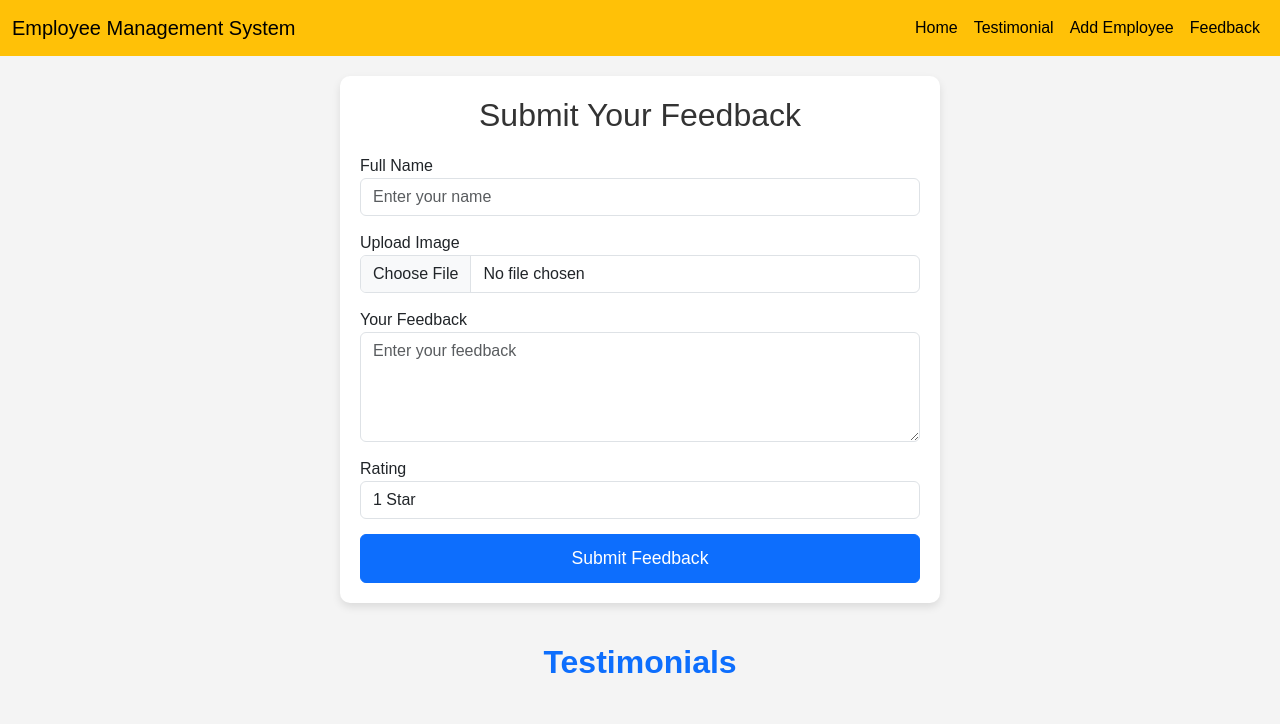
After one commit to Rushikesh31apk/Strong-Password-Generator-using-python-Django, a Django app: page /emp/feedback/ in a window 1280 px wide. The commit adds this page. Shown: the top 724 px of the page. Run offline with Django 5.2, Linux system fonts and the light colour scheme; some libraries are stand-ins or nearby versions.

Commit message:
add feedback form

```diff
--- a/emp/urls.py
+++ b/emp/urls.py
@@ -9,4 +9,6 @@ urlpatterns = [
    path('update-emp/<int:id>',views.update_emp),
    path('do-update-emp/<int:id>',views.do_update),
    path('testmonials/',views.testmonials),
+   path('feedback/',views.feedback),
+
 ]
--- a/emp/views.py
+++ b/emp/views.py
@@ -81,3 +81,6 @@ def testmonials(request):
     testi= Testomonial.objects.all()
 
     return render(request,'emp/testmonials.html',{'testi': testi})
+
+def feedback(request):
+    return render(request,'emp/feedback.html',{ })
--- /dev/null
+++ b/templates/emp/feedback.html
@@ -0,0 +1,156 @@
+<!DOCTYPE html>
+<html lang="en">
+<head>
+    <meta charset="UTF-8">
+    <meta name="viewport" content="width=device-width, initial-scale=1.0">
+    <title>Feedback Form</title>
+    <link href="https://cdn.jsdelivr.net/npm/bootstrap@5.3.3/dist/css/bootstrap.min.css" rel="stylesheet">
+    <script src="https://kit.fontawesome.com/a076d05399.js" crossorigin="anonymous"></script>
+    <style>
+        body {
+            font-family: 'Arial', sans-serif;
+            background-color: #f4f4f4;
+            margin: 0;
+        }
+
+        .testimonial-container {
+            display: flex;
+            flex-wrap: wrap;
+            justify-content: center;
+            gap: 20px;
+            perspective: 1000px;
+            padding: 20px;
+        }
+
+        .testimonial-card {
+            background-color: #fff;
+            border-radius: 15px;
+            box-shadow: 0 10px 20px rgba(0, 0, 0, 0.2);
+            width: 300px;
+            padding: 20px;
+            text-align: center;
+            transform-style: preserve-3d;
+            transition: transform 0.5s ease;
+        }
+
+        .testimonial-card:hover {
+            transform: rotateY(10deg) rotateX(10deg) translateY(-10px);
+        }
+
+        .testimonial-card img {
+            width: 100px;
+            height: 100px;
+            border-radius: 50%;
+            margin-bottom: 15px;
+            object-fit: cover;
+        }
+
+        .testimonial-card h3 {
+            margin: 0;
+            font-size: 1.5em;
+            color: #333;
+        }
+
+        .testimonial-card p {
+            font-size: 1em;
+            color: #666;
+            line-height: 1.5;
+        }
+
+        .testimonial-card .review {
+            display: flex;
+            justify-content: center;
+            margin-top: 10px;
+        }
+
+        .testimonial-card .review span {
+            color: #ffd700;
+            font-size: 1.2em;
+        }
+
+        .feedback-form {
+            max-width: 600px;
+            margin: 20px auto;
+            padding: 20px;
+            background: #fff;
+            border-radius: 10px;
+            box-shadow: 0 4px 8px rgba(0, 0, 0, 0.1);
+        }
+
+        .feedback-form h2 {
+            text-align: center;
+            margin-bottom: 20px;
+            color: #333;
+        }
+
+        .feedback-form .form-control {
+            margin-bottom: 15px;
+        }
+
+        .feedback-form .btn {
+            width: 100%;
+            padding: 10px;
+            font-size: 1.1em;
+        }
+    </style>
+</head>
+<body>
+
+    <!-- Include Navbar -->
+    {% include 'emp/navbar.html' %}
+
+    <!-- Feedback Form Section -->
+    <div class="feedback-form">
+        <h2>Submit Your Feedback</h2>
+        <form action="/submit-feedback/" method="POST" enctype="multipart/form-data">
+            {% csrf_token %}
+            <div class="form-group">
+                <label for="name">Full Name</label>
+                <input type="text" class="form-control" id="name" name="name" placeholder="Enter your name" required>
+            </div>
+            <div class="form-group">
+                <label for="image">Upload Image</label>
+                <input type="file" class="form-control" id="image" name="image" accept="image/*" required>
+            </div>
+            <div class="form-group">
+                <label for="testimonial_text">Your Feedback</label>
+                <textarea class="form-control" id="testimonial_text" name="testimonial_text" rows="4" placeholder="Enter your feedback" required></textarea>
+            </div>
+            <div class="form-group">
+                <label for="rating">Rating</label>
+                <select class="form-control" id="rating" name="rating" required>
+                    <option value="1">1 Star</option>
+                    <option value="2">2 Stars</option>
+                    <option value="3">3 Stars</option>
+                    <option value="4">4 Stars</option>
+                    <option value="5">5 Stars</option>
+                </select>
+            </div>
+            <button type="submit" class="btn btn-primary">Submit Feedback</button>
+        </form>
+    </div>
+
+    <!-- Testimonials Section -->
+    <div class="testimonial-container">
+        <h2 class="text-center fw-bold mb-4 text-primary">Testimonials</h2>
+        {% for testimonial in testi %}
+        <div class="testimonial-card">
+            <img src="{{ testimonial.image.url }}" alt="{{ testimonial.name }}">
+            <h3>{{ testimonial.name }}</h3>
+            <p>{{ testimonial.testimonial_text }}</p>
+            <div class="review">
+                {% for _ in "12345" %}
+                    {% if forloop.counter <= testimonial.rating %}
+                        <span>★</span>  <!-- Filled star -->
+                    {% else %}
+                        <span>☆</span>  <!-- Empty star -->
+                    {% endif %}
+                {% endfor %}
+            </div>
+        </div>
+        {% endfor %}
+    </div>
+
+    <script src="https://cdn.jsdelivr.net/npm/bootstrap@5.3.3/dist/js/bootstrap.bundle.min.js"></script>
+</body>
+</html>
--- a/templates/emp/navbar.html
+++ b/templates/emp/navbar.html
@@ -21,6 +21,9 @@
                 <li class="nav-item">
                     <a class="nav-link active" aria-current="page" href="/emp/add-emp/">Add Employee</a>
                 </li>
+                <li class="nav-item">
+                    <a class="nav-link active" aria-current="page" href="/emp/feedback/">Feedback</a>
+                </li>
 
             </ul>
         </div>
--- a/templates/emp/update_emp.html
+++ b/templates/emp/update_emp.html
@@ -85,7 +85,7 @@
                             </div>
 
                             <div class="text-center">
-                                <button type="submit" class="btn btn-success btn-lg px-4 rounded-pill"><i class="fas fa-plus"></i> Add Employee</button>
+                                <button type="submit" class="btn btn-success btn-lg px-4 rounded-pill"><i class="fas fa-plus"></i> Update Employee</button>
                             </div>
                         </form>
                     </div>
```
